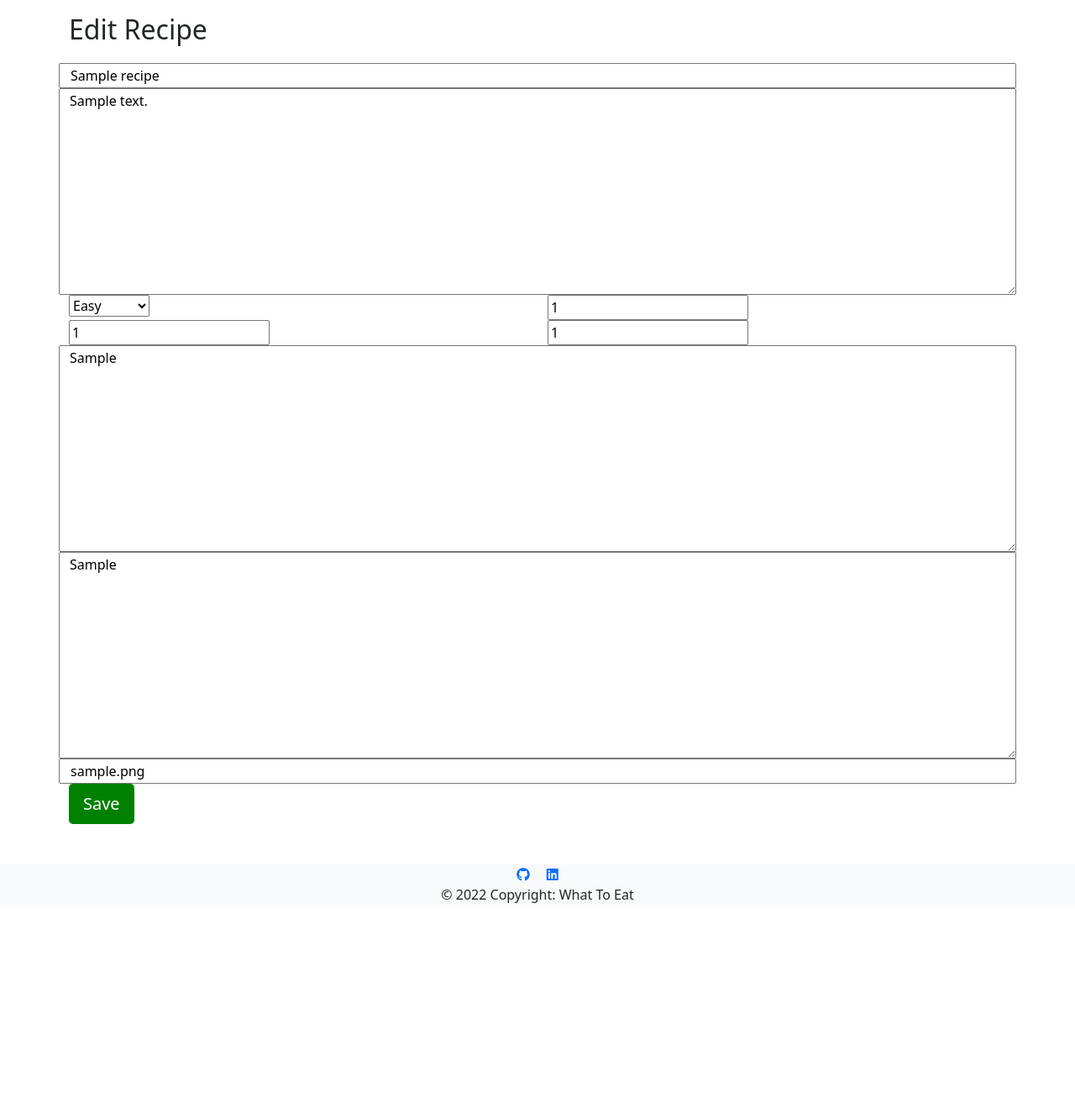
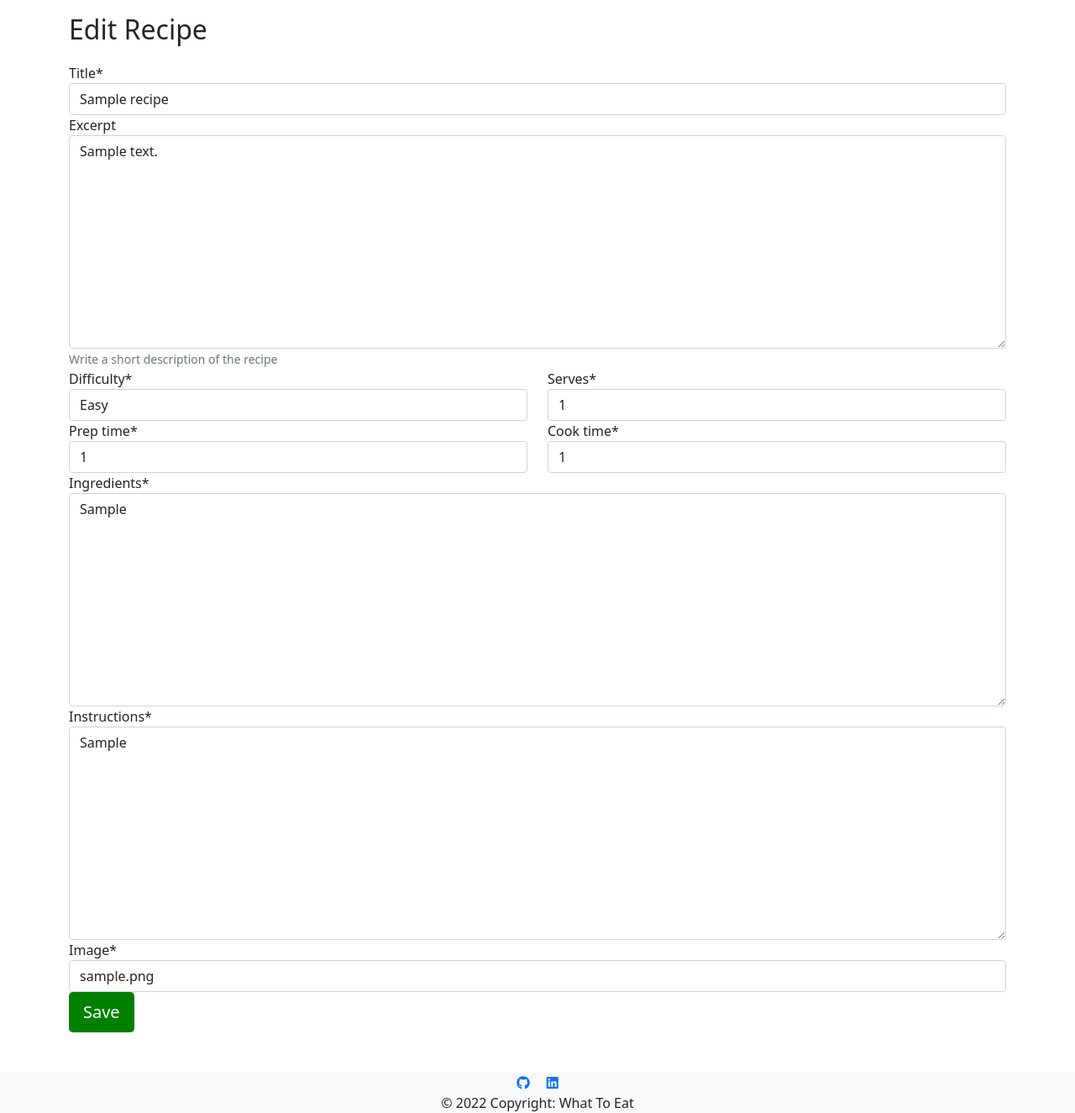
Before and after one commit to erikandersson96/portfolio-project-four, a Django app: a page that uses recipes/templates/edit_recipe.html in a window 1280 px wide. Shown: the part 64-1389 px from the top of the page at 84% size. Before the commit the page ends 1139 px from the top, so only its background shows below. Run offline with Django 3.2, Linux system fonts and the light colour scheme; a user stored in the database is signed in; tables that the repository leaves empty hold one stand-in row (values such as "Sample post"); some libraries are stand-ins or nearby versions.

Commit message:
Add as crispy field to form

```diff
--- a/recipes/templates/edit_recipe.html
+++ b/recipes/templates/edit_recipe.html
@@ -1,7 +1,7 @@
 {% extends 'base.html' %}
-
+{% load cloudinary %}
 {% load static %}
-
+{% load crispy_forms_tags %}
 
 {% block content %}
     <!-- Check if user is authenticated so he/she can edit the recipe -->
@@ -18,35 +18,35 @@
                             <div class="col">
                                 {% csrf_token %}
                                 <div class="row">
-                                    {{ recipe_form.title }}
+                                    {{ recipe_form.title|as_crispy_field }}
                                 </div>
                                 <div class="row">
-                                    {{ recipe_form.excerpt }}
+                                    {{ recipe_form.excerpt|as_crispy_field }}
                                 </div>
                                 <div class="row">
                                     <div class="col-6">
-                                        {{ recipe_form.difficulty }}
+                                        {{ recipe_form.difficulty|as_crispy_field }}
                                     </div>
                                     <div class="col-6">
-                                        {{ recipe_form.serves }}
+                                        {{ recipe_form.serves|as_crispy_field }}
                                     </div>
                                 </div>
                                 <div class="row">
                                     <div class="col-6">
-                                        {{ recipe_form.prep_time }}
+                                        {{ recipe_form.prep_time|as_crispy_field }}
                                     </div>
                                     <div class="col-6">
-                                        {{ recipe_form.cook_time }}
+                                        {{ recipe_form.cook_time|as_crispy_field }}
                                     </div>
                                 </div>
                                 <div class="row">
-                                    {{ recipe_form.ingredients }}
+                                    {{ recipe_form.ingredients|as_crispy_field }}
                                 </div>
                                 <div class="row">
-                                    {{ recipe_form.instructions }}
+                                    {{ recipe_form.instructions|as_crispy_field }}
                                 </div>
                                 <div class="row">
-                                    {{ recipe_form.meal_image }}
+                                    {{ recipe_form.meal_image|as_crispy_field }}
                                 </div>
                                 <button type="submit" class="btn btn-signup btn-lg">Save</button>
                             </div>
--- a/requirements.txt
+++ b/requirements.txt
@@ -5,6 +5,7 @@ dj3-cloudinary-storage==0.0.6
 Django==3.2.13
 django-allauth==0.51.0
 django-autoslug==1.9.8
+django-crispy-forms==1.14.0
 django-extensions==3.1.5
 django-summernote==0.8.20.0
 gunicorn==20.1.0
--- a/whattoeat/settings.py
+++ b/whattoeat/settings.py
@@ -50,6 +50,7 @@ INSTALLED_APPS = [
     'cloudinary',
     'django_extensions',
     'django_summernote',
+    'crispy_forms',
     'recipes',
     'profiles',
 ]
@@ -58,6 +59,8 @@ SITE_ID = 1
 
 LOGIN_REDIRECT_URL = '/'
 LOGOUT_REDIRECT_URL = '/'
+
+CRISPY_TEMPLATE_PACK = 'bootstrap4'
 
 MESSAGE_TAGS = {
     messages.DEBUG: 'alert-info',
```
